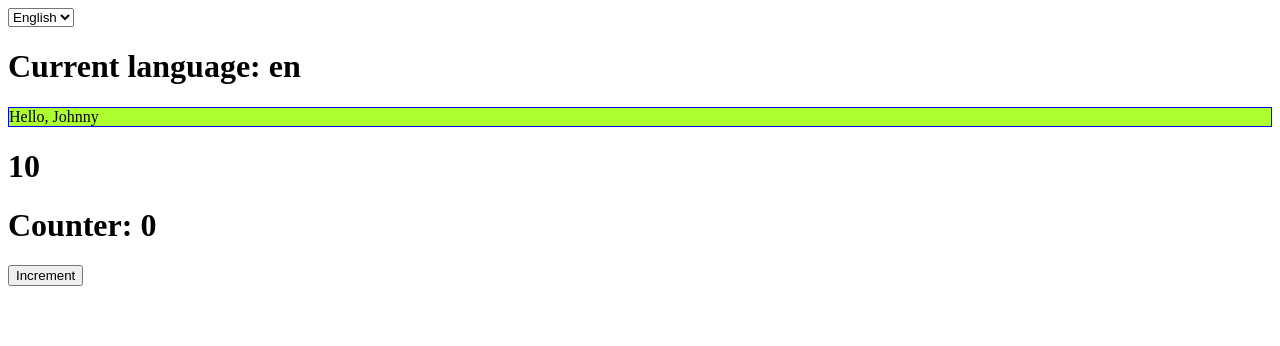
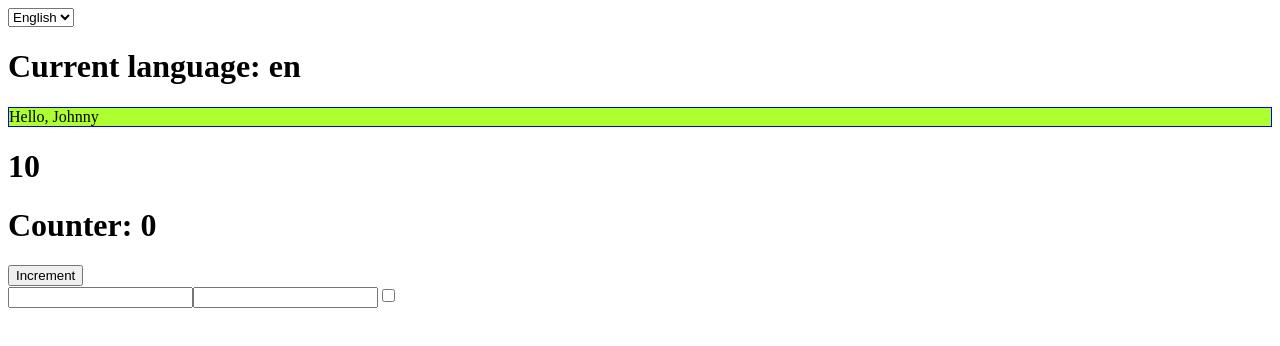
Before and after one commit to Marius0092/react-exercises, a React (Create React App) app: page / in a window 1280 px wide. Shown: the top 346 px of the page. Built offline with nearby package versions, Linux system fonts and the light colour scheme.

Commit message:
useState-02

```diff
--- a/src/App.js
+++ b/src/App.js
@@ -5,6 +5,7 @@ import { useState } from "react";
 import { Welcome } from "./Welcome";
 import { Sum } from "./Sum";
 import { ClickCounter } from "./ClickCounter";
+import { Login } from "./Login";
 
 export function App() {
 
@@ -26,6 +27,7 @@ export function App() {
             <Welcome />
             <Sum />
             <ClickCounter />
+            <Login />
         </div>
     )
 }
--- a/src/Login.js
+++ b/src/Login.js
@@ -1,52 +1,32 @@
-import React from "react";
+import React, { useState } from "react";
 
-export class Login extends React.Component {
-    state = {
+export function Login() {
+
+    const [data, setData] = useState({
         username: '',
         password: '',
         remember: false
+    })
+
+    function handleInputChange(event) {
+        const { name, type, value, checked } = event.target
+
+        setData((data) => {
+            return {
+                ...data,
+                [name]: type === "checkbox" ? checked : value
+            }
+        })
     }
 
-    handleInputChange = (event) => {
-        const value = event.target.value
-        const name = event.target.name
-        const checked = event.target.checked
-        const type = event.target.type
+    console.log(data)
 
-        this.setState(
-            {
-                [name]: type === "checkbox" ? checked : value
-            })
-    }
+    return (
+        <form>
+            <input onChange={handleInputChange} value={data.username} name="username" />
+            <input onChange={handleInputChange} value={data.password} type="password" name="password" />
+            <input onChange={handleInputChange} checked={data.remember} type="checkbox" name="remember" />
+        </form>
+    )
 
-
-    onLogin = () => {
-        console.log('delle info sono state inviate: ' + this.state.username, this.state.password, this.state.remember)
-    };
-
-    handleReset = () => {
-        this.setState(
-            {
-                username: '',
-                password: '',
-                remember: false
-            }
-        )
-    }
-
-    render() {
-        const btnBackground = {
-            'background-color': this.state.password.length < 8 ? "red" : "green"
-        }
-        return (
-            <div>
-                <input name='username' value={this.state.username} onChange={this.handleInputChange} />
-                <input name='password' value={this.state.password} type='password' onChange={this.handleInputChange} />
-                <input name='remember' type="checkbox" checked={this.state.remember} onChange={this.handleInputChange} />
-                {/* <button type='submit' disabled={!this.state.username || !this.state.password} onClick={this.handleLogin}>Login</button> */}
-                <button name="loginButton" type="submit" style={btnBackground} onClick={() => this.onLogin()} disabled={this.state.username === "" && this.state.password === ""}>Login</button>
-                <button onClick={this.handleReset}>Reset</button>
-            </div>
-        )
-    }
 }
```
